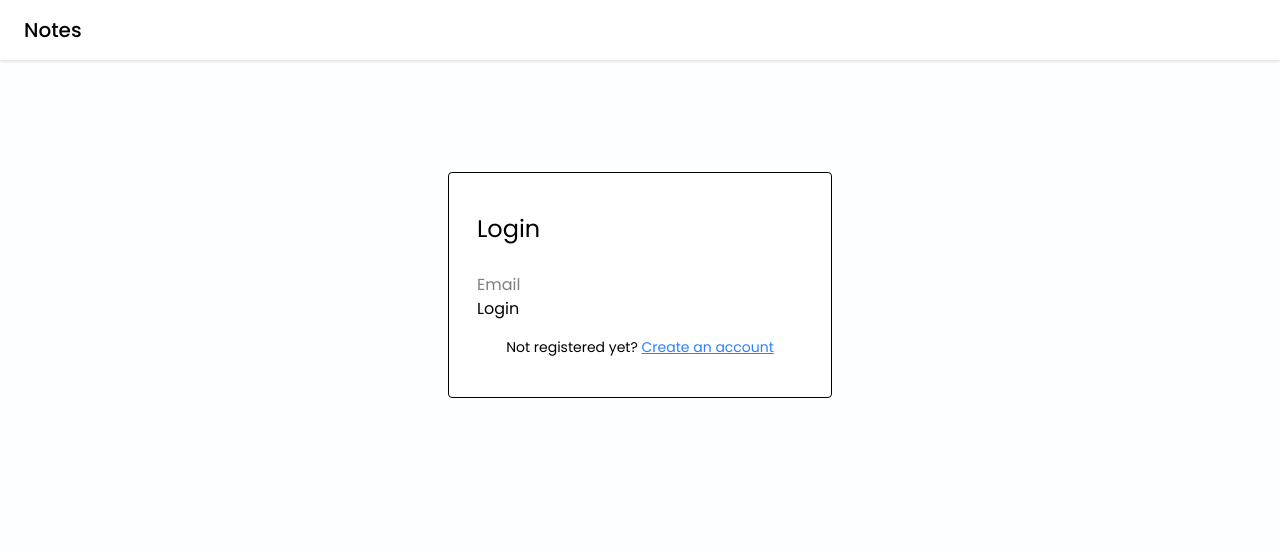
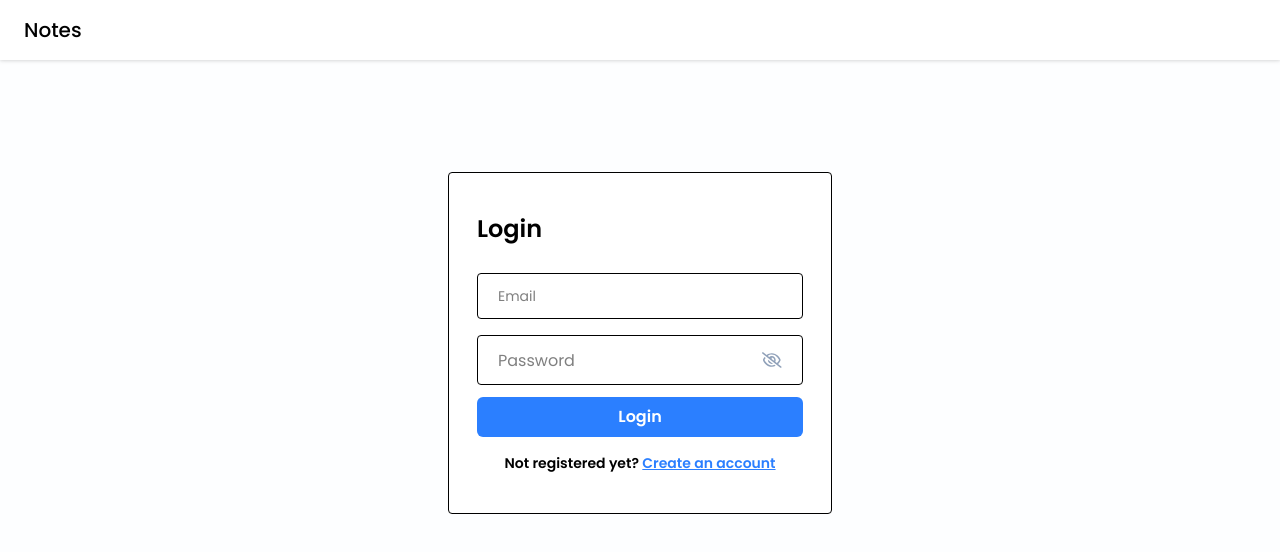
Before and after one commit to SadeeshaRandina/Notes-App, a React (Vite) app in the folder frontend/notes-app/: page /login in a window 1280 px wide. Shown: the top 552 px of the page. Built offline with nearby package versions, Linux system fonts and the light colour scheme.

Commit message:
feat: add PasswordInput component and integrate it into the Login page; update styles for input and button

```diff
--- a/frontend/notes-app/package.json
+++ b/frontend/notes-app/package.json
@@ -13,6 +13,7 @@
     "@tailwindcss/vite": "^4.1.8",
     "react": "^19.1.0",
     "react-dom": "^19.1.0",
+    "react-icons": "^5.5.0",
     "react-router-dom": "^7.6.2"
   },
   "devDependencies": {
--- /dev/null
+++ b/frontend/notes-app/src/components/Input/PasswordInput.jsx
@@ -0,0 +1,40 @@
+import React from 'react'
+import { useState } from 'react'
+import { FaRegEye, FaRegEyeSlash } from 'react-icons/fa6';
+
+const PasswordInput = ( {value, onChange, placeholder} ) => {
+
+    const [isShowPassword, setIsShowPassword] = useState(false);
+
+    const togglePassword = () => {
+        setIsShowPassword(!isShowPassword);
+    };
+
+  return (
+    <div className="flex items-center bg-transparent border-[1.5px] px-5 rounded mb-3">
+        <input
+            value={value}
+            onChange={onChange}
+            type={isShowPassword ? "text" : "password"}
+            placeholder={placeholder || "Password"}
+            className="w-full h-12 bg-transparent py-3 mr-3 rounded outline-none"
+        />
+
+        {isShowPassword ? (
+            <FaRegEye
+            size={22}
+            onClick={() => togglePassword ()}
+            className="text-gray-500 cursor-pointer"
+        />
+        ) : (
+            <FaRegEyeSlash
+            size={22}
+            onClick={() => togglePassword ()}
+            className="text-slate-400 cursor-pointer"
+        />
+        )}
+    </div>
+  )
+}
+
+export default PasswordInput
--- a/frontend/notes-app/src/index.css
+++ b/frontend/notes-app/src/index.css
@@ -17,4 +17,11 @@
 }
 
 @layer components {
+  .input-box {
+    @apply w-full text-sm bg-transparent border-[1.5px] px-5 py-3 rounded mb-4 outline-none;
+  }
+
+  .btn-primary {
+    @apply w-full bg-blue-500 text-white font-semibold px-6 py-2 rounded-md hover:bg-blue-600 transition-colors duration-200;
+  }
 }
--- a/frontend/notes-app/src/pages/Login/Login.jsx
+++ b/frontend/notes-app/src/pages/Login/Login.jsx
@@ -1,6 +1,7 @@
 import React from 'react'
 import Navbar from '../../components/Navbar/Navbar'
 import { Link } from 'react-router-dom'
+import PasswordInput from '../../components/Input/PasswordInput'
 
 const Login = () => {
   return (
@@ -10,13 +11,15 @@ const Login = () => {
       <div className="flex items-center justify-center mt-28">
         <div className="w-96 border rounded bg-white px-7 py-10">
           <form onSubmit={() => {}}>
-            <h4 className="text-2xl mb-7">Login</h4>
+            <h4 className="text-2xl mb-7 font-semibold">Login</h4>
 
             <input type="text" placeholder="Email" className="input-box"/>
 
+            <PasswordInput/>
+
             <button type="submit" className="btn-primary">Login</button>
 
-            <p className="text-sm text-center mt-4">
+            <p className="text-sm text-center mt-4 font-semibold" >
               Not registered yet? {" "}
               <Link to="/signup" className="text-blue-500 underline">
                 Create an account
```
Also changed, not shown: 1 other file (tests, documents, lock files or other folders).
